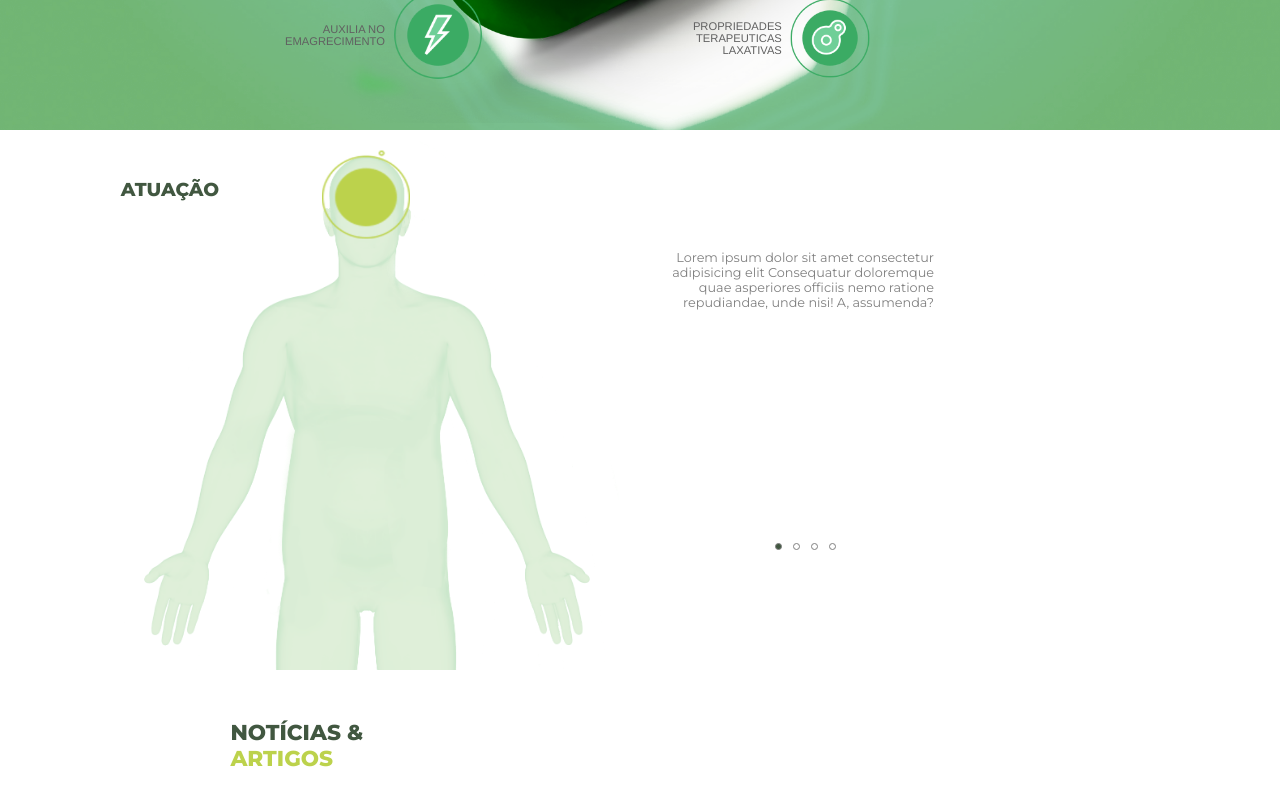
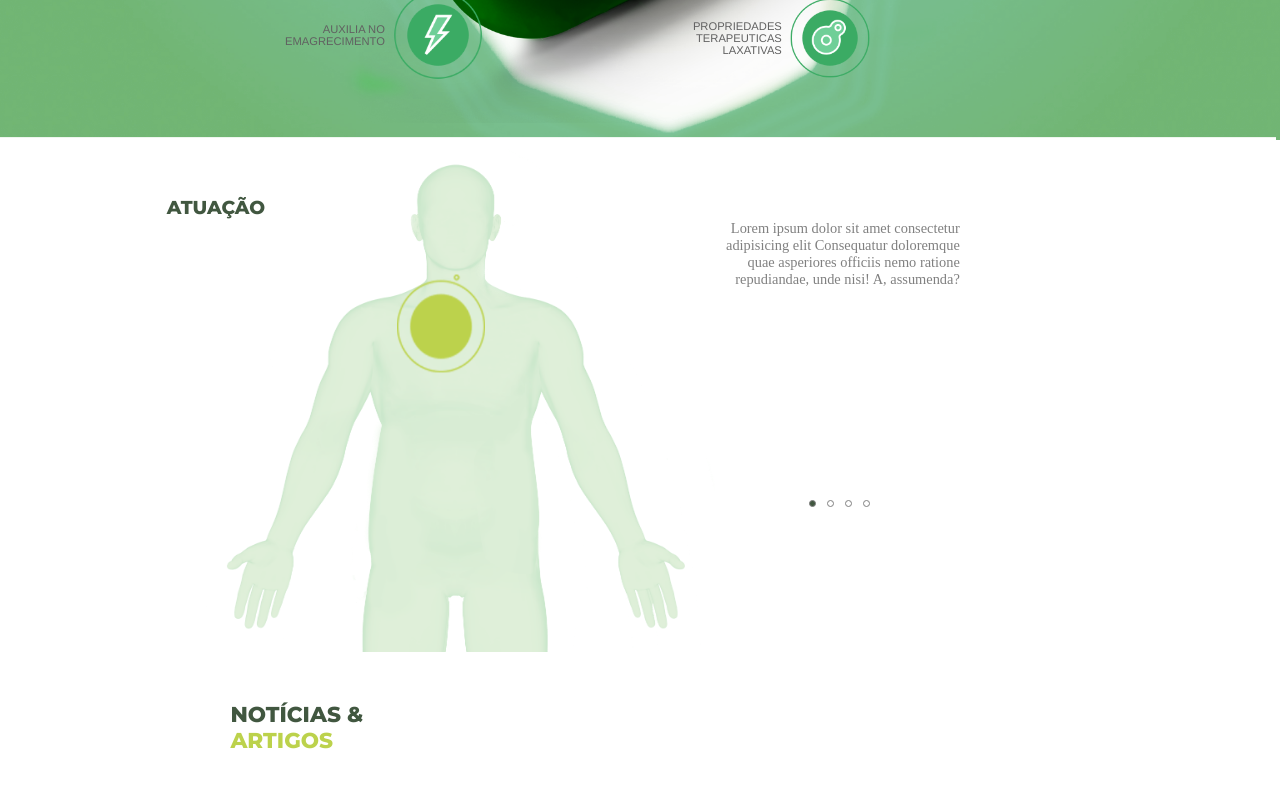
Before and after one commit to fabioachacon/magre-site-app, a React (Create React App) app: page / in a window 1280 px wide. Shown: the part 1000-1786 px from the top of the page. Built offline with nearby package versions, Linux system fonts and the light colour scheme.

Commit message:
new action

```diff
--- a/src/App.js
+++ b/src/App.js
@@ -3,13 +3,13 @@ import {GlobalStyle} from './GlobalStyle';
 import Nav from './components/Nav';
 import Header from './sections/Header';
 import Presentation from './sections/Presentation';
-import Action from './sections/Action';
 import Articles from './sections/Articles';
 import Table from './sections/Contents';
 import Contents from './sections/Contents';
 import Footer from './sections/Footer';
 import SideEffects from './sections/SideEffects';
 import Flask from './sections/Flask';
+import Action from './sections/Action';
 
 function App() {
   return (
@@ -17,7 +17,6 @@ function App() {
       <GlobalStyle />
       <Nav />
       <Header />
-      {/* <Presentation /> */}
       <Flask />
       <Action />
       <Articles />
--- a/src/components/Cover.js
+++ b/src/components/Cover.js
@@ -29,7 +29,7 @@ const Cover = () => {
 const StyledCover = styled(motion.div)`
       background-image: url(${cover_bg});
       background-repeat: no-repeat;
-      background-size: 100vw 90vh;
+      background-size: 100% 700px;
       min-height: 550px;
       width: 100%;
       margin-top: 5rem;
--- a/src/sections/Action.js
+++ b/src/sections/Action.js
@@ -2,98 +2,127 @@ import React, {useState} from 'react';
 import styled from 'styled-components';
 import {motion, AnimatePresence} from 'framer-motion';
 import man from '../img/man.png';
-import {TextFade, FadeScale, Fade, StaggerAnim} from '../animations';
+
+//Animations
+import {
+    TextFade,
+    FadeScale,
+    Fade,
+    StaggerAnim} from '../animations';
+
+//Custom Hooks
 import {useScroll} from '../components/useScroll';
+
 import AnimatedPoint from '../components/AnimatedPoint';
 import {InfoList} from '../info';
 
 
-const Action = () => {
+
+const Act = () => {
+
+   const [state, setState] = useState(InfoList);
+   const [element, controls] = useScroll();
+
 
    const clickHandler = (id) => {
-
-    const newState = data.map((state) => {
-      return state.id === id ? {...state, active: true} : {...state, active: false}
+       const newState = state.map((current) => {
+      return current.id === id ? {...current, active: true} : {...current, active: false}
     });
 
-     setData(newState);
+    setState(newState);
  }
 
-    const [data, setData] = useState(() => InfoList);
-    const [element, controls] = useScroll();
-    console.log('Action Component', data);
-
     return (
-        <StyledAction variants={StaggerAnim} ref={element} initial='hidden' animate={controls} id='action'>
-          <motion.div  className="manImage">
-             <motion.h3 variants={Fade}>ATUAÇÃO</motion.h3>
+        <StyledAction variants={StaggerAnim} ref={element} initial='hidden' animate={controls}>
+             <Title variants={Fade}>
+                 <h2>ATUAÇÃO</h2>
+             </Title>
+            <CenterBox>
+                <ManImage>
                     <motion.img variants={FadeScale} src={man} alt=""/>
                     <Points variants={Fade}>
                       <AnimatePresence exitBeforeEnter>
-                 {data.map((state, i) =>
-                  state.active && (
-                  <AnimatedPoint info={state} key={i}/>)
-                 )}
+                       {state.map((current, i) =>
+                        current.active && (
+                        <AnimatedPoint key={i} info={current}/>))}
                       </AnimatePresence>
                     </Points>
-          </motion.div>
-          <motion.div variants={Fade} className="text">
-              <div className="inside">
+                </ManImage>
+                <LeftBox variants={Fade}>
+                    <Text>
                       <AnimatePresence exitBeforeEnter>
-                {data.map((state, i) =>
-                 state.active && (
+                        {state.map((current, i) =>
+                            current.active && (
                             <motion.div
-                  key={i}
                             variants={TextFade}
                             initial='hidden'
                             animate='show'
-                  exit='exit'>
-
-                  {state.text}
+                            exit='exit'
+                            key={i}>
+                             {current.text}
                             </motion.div>
                             )
                         )}
                       </AnimatePresence>
-              </div>
+                    </Text>
                     <Dots>
-                {data.map((state, i) => <Dot
+                      {state.map((current, i) =>
+                        <Dot
                           onClick={() => clickHandler(i)}
                           key={i}
-                   style={state.active ? {'background': '#415740'} : {'background': 'white'}}
-                    />)}
+                          style={current.active ? {'background': '#415740'} : {'background': 'white'}}
+                        />
+                       )}
                     </Dots>
-          </motion.div>
+                </LeftBox>
+            </CenterBox>
         </StyledAction>
     )
 }
 
 const StyledAction = styled(motion.div)`
+    height: 32rem;
+    display: flex;
+    justify-content: center;
+    align-items: flex-end;
+`;
+
+const CenterBox = styled(motion.div)`
+       width: 55rem;
+       height: 32rem;
        position: relative;
-    margin-top: -10px;
-    min-height: 540px;
-    background: white;
+       right: 3rem;
        display: flex;
-    align-items: center;
-    justify-content: center;
-    .manImage{
-        position: absolute;
-        margin-right: 40rem;
-        min-width: 500px;
+`;
+
+const ManImage = styled(motion.div)`
       height: 100%;
+      width: 70%;
       display: flex;
-
      img {
-        position: relative;
-        width: 500px;
+         width: 100%;
          height: 100%;
      }
-    }
-    .inside{
+`;
+
+const LeftBox = styled(motion.div)`
+    width: 50%;
+    display: flex;
+    position: relative;
+    flex-direction: column;
+    right: 4rem;
+    align-items: center;
+`;
+
+const Text = styled(motion.div)`
+    width: 17rem;
+    height: 15.5rem;
     overflow-y: scroll;
-        height: 300px;
-        width: 300px;
-        padding-right: 1rem;
-
+    margin-top: 5rem;
+    font-size: 0.9rem;
+    text-align: right;
+    padding-right: 10px;
+    color: gray;
     &::-webkit-scrollbar{
        width: 0.1rem;
        background-color: #415740
@@ -108,32 +137,10 @@ const StyledAction = styled(motion.div)`
       background-color: white;
       height: 1rem;
     }
- }
-    .text{
-        height: 300px;
-        margin-left: 20rem;
-        text-align: right;
-        font-size: 0.8rem;
-        color: gray;
-        display: flex;
-        flex-direction: column;
-        align-items:center;
-        font-family: 'Montserrat', sans-serif;
-    }
-    h3{
-        margin-top: 3rem;
-        position: relative;
-        left: 100px;
-        color: rgb(65, 87, 64);
-        font-family: 'Montserrat', sans-serif;
-        font-weight: bold;
-    }
 `;
 
 const Dots = styled(motion.div)`
    display: flex;
-   width: 100%;
-   justify-content: center;
    margin-top: 2rem;
 `;
 
@@ -147,40 +154,33 @@ const Dot = styled(motion.div)`
     transition: all 0.5s ease-in-out;
 `;
 
-
 const Points = styled(motion.div)`
      position: absolute;
-       justify-self: center;
-       align-self: center;
+     width: 30rem;
+     height: 31rem;
      display: flex;
      flex-direction: column;
-       height: 100%;
-       width: 100%;
-       opacity: 1;
+     align-items: center;
      justify-content: center;
-       align-items: center;
-       margin-left: 50px;
-       .point{
       img {
-         width: 80px;
-         height: 90%;
-      }
+          width: 5rem;
       }
       .point1{
-      margin-bottom: 25rem;
-      margin-right: 0.5rem;
+          margin-bottom: 8rem;
       }
       .point2{
-      margin-right: 4rem;
-    }
-    .point3{
-      margin-top: 5rem;
-    }
-    .point4{
-      margin-bottom: 5rem;
+          margin-left: 4rem;
       }
 `;
 
+const Title = styled(motion.div)`
+    align-self: flex-start;
+    position: relative;
+    font-family: 'Montserrat', sans-serif;
+    color: rgba(65, 87, 64, 255);
+    font-size: 0.78rem;
+    margin-top: 3.5rem;
+    left: 1rem;
+`;
 
-
-export default Action;
+export default Act;
```
Also changed, not shown: 1 other file (tests, documents, lock files or other folders). Lines whose indentation alone changed are shown as unchanged.
